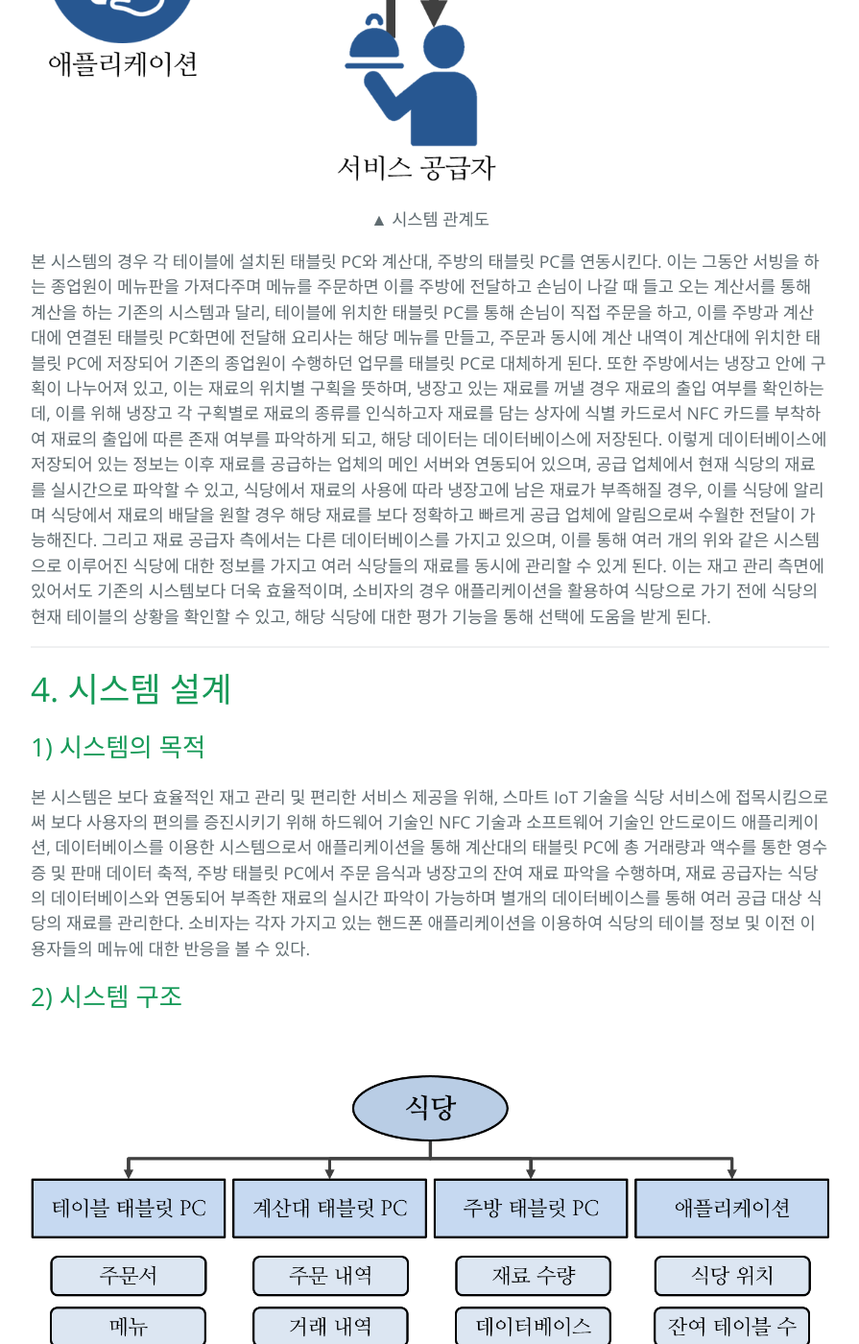
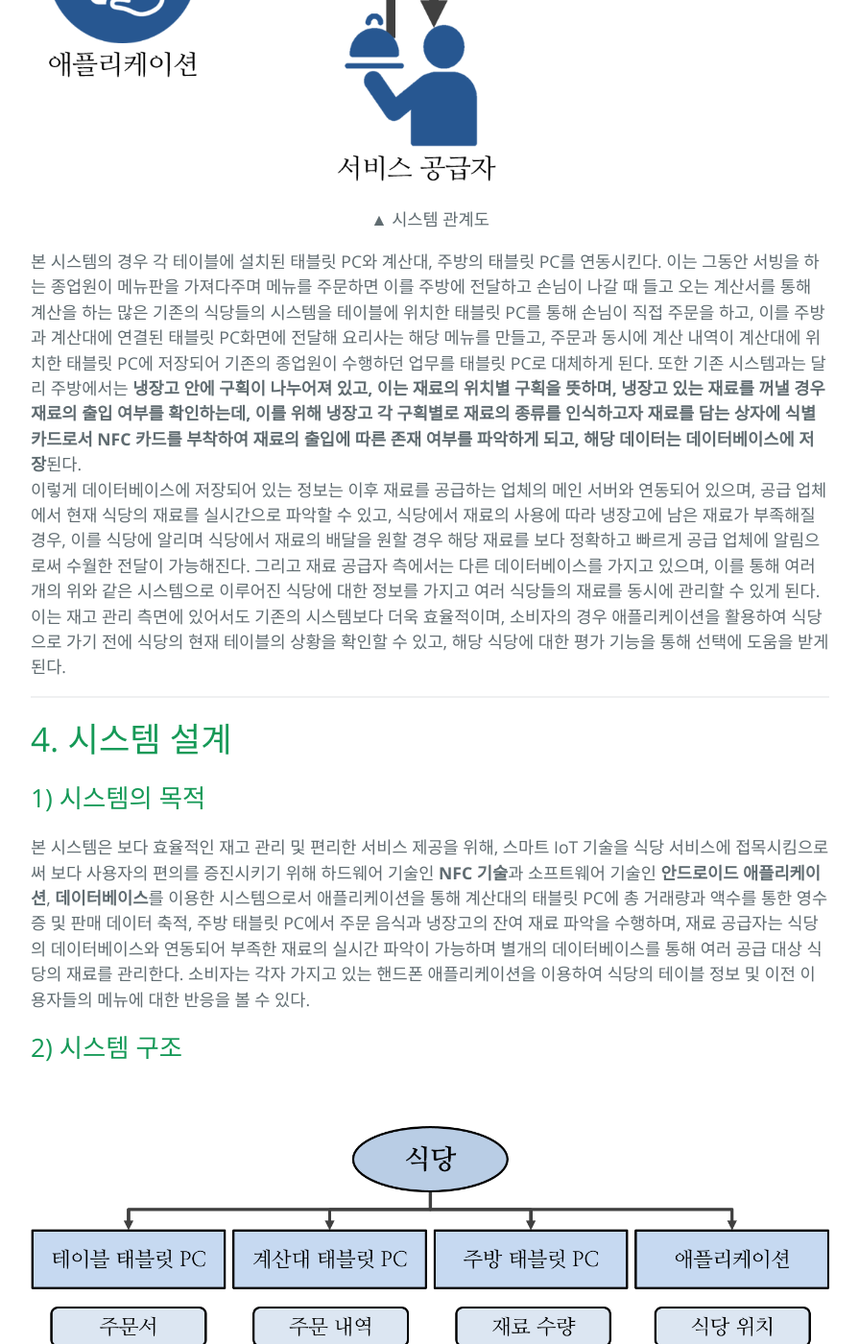
Before and after one commit to LeeJuMyeong/leejumyeong.github.com, a Jekyll site: the page built from _posts/2016-06-09-please-content.markdown, in a window 1280 px wide and 1400 px high, scrolled down 3498 px. Shown: the whole window at 96% size, without its empty margins (192-1087 px from the left). Built offline with Jekyll 4.4.1, drawn with Linux system fonts in a browser that asks for light colours; some of the changed text lies outside the part shown.

Commit message:
Update 2016-06-09-please-content.markdown

```diff
--- a/_posts/2016-06-09-please-content.markdown
+++ b/_posts/2016-06-09-please-content.markdown
@@ -60,7 +60,8 @@ categories: main
 <center>▲ 시스템 관계도</center>
 
 
-본 시스템의 경우 각 테이블에 설치된 태블릿 PC와 계산대, 주방의 태블릿 PC를 연동시킨다. 이는 그동안 서빙을 하는 종업원이 메뉴판을 가져다주며 메뉴를 주문하면 이를 주방에 전달하고 손님이 나갈 때 들고 오는 계산서를 통해 계산을 하는 기존의 시스템과 달리, 테이블에 위치한 태블릿 PC를 통해 손님이 직접 주문을 하고, 이를 주방과 계산대에 연결된 태블릿 PC화면에 전달해 요리사는 해당 메뉴를 만들고, 주문과 동시에 계산 내역이 계산대에 위치한 태블릿 PC에 저장되어 기존의 종업원이 수행하던 업무를 태블릿 PC로 대체하게 된다. 또한 주방에서는 냉장고 안에 구획이 나누어져 있고, 이는 재료의 위치별 구획을 뜻하며, 냉장고 있는 재료를 꺼낼 경우 재료의 출입 여부를 확인하는데, 이를 위해 냉장고 각 구획별로 재료의 종류를 인식하고자 재료를 담는 상자에 식별 카드로서 NFC 카드를 부착하여 재료의 출입에 따른 존재 여부를 파악하게 되고, 해당 데이터는 데이터베이스에 저장된다. 이렇게 데이터베이스에 저장되어 있는 정보는 이후 재료를 공급하는 업체의 메인 서버와 연동되어 있으며, 공급 업체에서 현재 식당의 재료를 실시간으로 파악할 수 있고, 식당에서 재료의 사용에 따라 냉장고에 남은 재료가 부족해질 경우, 이를 식당에 알리며 식당에서 재료의 배달을 원할 경우 해당 재료를 보다 정확하고 빠르게 공급 업체에 알림으로써 수월한 전달이 가능해진다. 그리고 재료 공급자 측에서는 다른 데이터베이스를 가지고 있으며, 이를 통해 여러 개의 위와 같은 시스템으로 이루어진 식당에 대한 정보를 가지고 여러 식당들의 재료를 동시에 관리할 수 있게 된다. 이는 재고 관리 측면에 있어서도 기존의 시스템보다 더욱 효율적이며, 소비자의 경우 애플리케이션을 활용하여 식당으로 가기 전에 식당의 현재 테이블의 상황을 확인할 수 있고, 해당 식당에 대한 평가 기능을 통해 선택에 도움을 받게 된다.
+본 시스템의 경우 각 테이블에 설치된 태블릿 PC와 계산대, 주방의 태블릿 PC를 연동시킨다. 이는 그동안 서빙을 하는 종업원이 메뉴판을 가져다주며 메뉴를 주문하면 이를 주방에 전달하고 손님이 나갈 때 들고 오는 계산서를 통해 계산을 하는 많은 기존의 식당들의 시스템을 테이블에 위치한 태블릿 PC를 통해 손님이 직접 주문을 하고, 이를 주방과 계산대에 연결된 태블릿 PC화면에 전달해 요리사는 해당 메뉴를 만들고, 주문과 동시에 계산 내역이 계산대에 위치한 태블릿 PC에 저장되어 기존의 종업원이 수행하던 업무를 태블릿 PC로 대체하게 된다. 또한 기존 시스템과는 달리 주방에서는 <strong>냉장고 안에 구획이 나누어져 있고, 이는 재료의 위치별 구획을 뜻하며, 냉장고 있는 재료를 꺼낼 경우 재료의 출입 여부를 확인하는데, 이를 위해 냉장고 각 구획별로 재료의 종류를 인식하고자 재료를 담는 상자에 식별 카드로서 NFC 카드를 부착하여 재료의 출입에 따른 존재 여부를 파악하게 되고, 해당 데이터는 데이터베이스에 저장</strong>된다.
+이렇게 데이터베이스에 저장되어 있는 정보는 이후 재료를 공급하는 업체의 메인 서버와 연동되어 있으며, 공급 업체에서 현재 식당의 재료를 실시간으로 파악할 수 있고, 식당에서 재료의 사용에 따라 냉장고에 남은 재료가 부족해질 경우, 이를 식당에 알리며 식당에서 재료의 배달을 원할 경우 해당 재료를 보다 정확하고 빠르게 공급 업체에 알림으로써 수월한 전달이 가능해진다. 그리고 재료 공급자 측에서는 다른 데이터베이스를 가지고 있으며, 이를 통해 여러 개의 위와 같은 시스템으로 이루어진 식당에 대한 정보를 가지고 여러 식당들의 재료를 동시에 관리할 수 있게 된다. 이는 재고 관리 측면에 있어서도 기존의 시스템보다 더욱 효율적이며, 소비자의 경우 애플리케이션을 활용하여 식당으로 가기 전에 식당의 현재 테이블의 상황을 확인할 수 있고, 해당 식당에 대한 평가 기능을 통해 선택에 도움을 받게 된다.
 
 ---
 
@@ -70,7 +71,7 @@ categories: main
 <div id='section4-1'/>
 ## 1) 시스템의 목적
 
-본 시스템은 보다 효율적인 재고 관리 및 편리한 서비스 제공을 위해, 스마트 IoT 기술을 식당 서비스에 접목시킴으로써 보다 사용자의 편의를 증진시키기 위해 하드웨어 기술인 NFC 기술과 소프트웨어 기술인 안드로이드 애플리케이션, 데이터베이스를 이용한 시스템으로서 애플리케이션을 통해 계산대의 태블릿 PC에 총 거래량과 액수를 통한 영수증 및 판매 데이터 축적, 주방 태블릿 PC에서 주문 음식과 냉장고의 잔여 재료 파악을 수행하며, 재료 공급자는 식당의 데이터베이스와 연동되어 부족한 재료의 실시간 파악이 가능하며 별개의 데이터베이스를 통해 여러 공급 대상 식당의 재료를 관리한다. 소비자는 각자 가지고 있는 핸드폰 애플리케이션을 이용하여 식당의 테이블 정보 및 이전 이용자들의 메뉴에 대한 반응을 볼 수 있다.
+본 시스템은 보다 효율적인 재고 관리 및 편리한 서비스 제공을 위해, 스마트 IoT 기술을 식당 서비스에 접목시킴으로써 보다 사용자의 편의를 증진시키기 위해 하드웨어 기술인 <strong>NFC 기술</strong>과 소프트웨어 기술인 <strong>안드로이드 애플리케이션</strong>, <strong>데이터베이스</strong>를 이용한 시스템으로서 애플리케이션을 통해 계산대의 태블릿 PC에 총 거래량과 액수를 통한 영수증 및 판매 데이터 축적, 주방 태블릿 PC에서 주문 음식과 냉장고의 잔여 재료 파악을 수행하며, 재료 공급자는 식당의 데이터베이스와 연동되어 부족한 재료의 실시간 파악이 가능하며 별개의 데이터베이스를 통해 여러 공급 대상 식당의 재료를 관리한다. 소비자는 각자 가지고 있는 핸드폰 애플리케이션을 이용하여 식당의 테이블 정보 및 이전 이용자들의 메뉴에 대한 반응을 볼 수 있다.
 
 <div id='section4-2'/>
 ## 2) 시스템 구조
```
Also changed, not shown: other parts of _posts/2016-06-09-please-content.markdown (+1 -1 lines).
